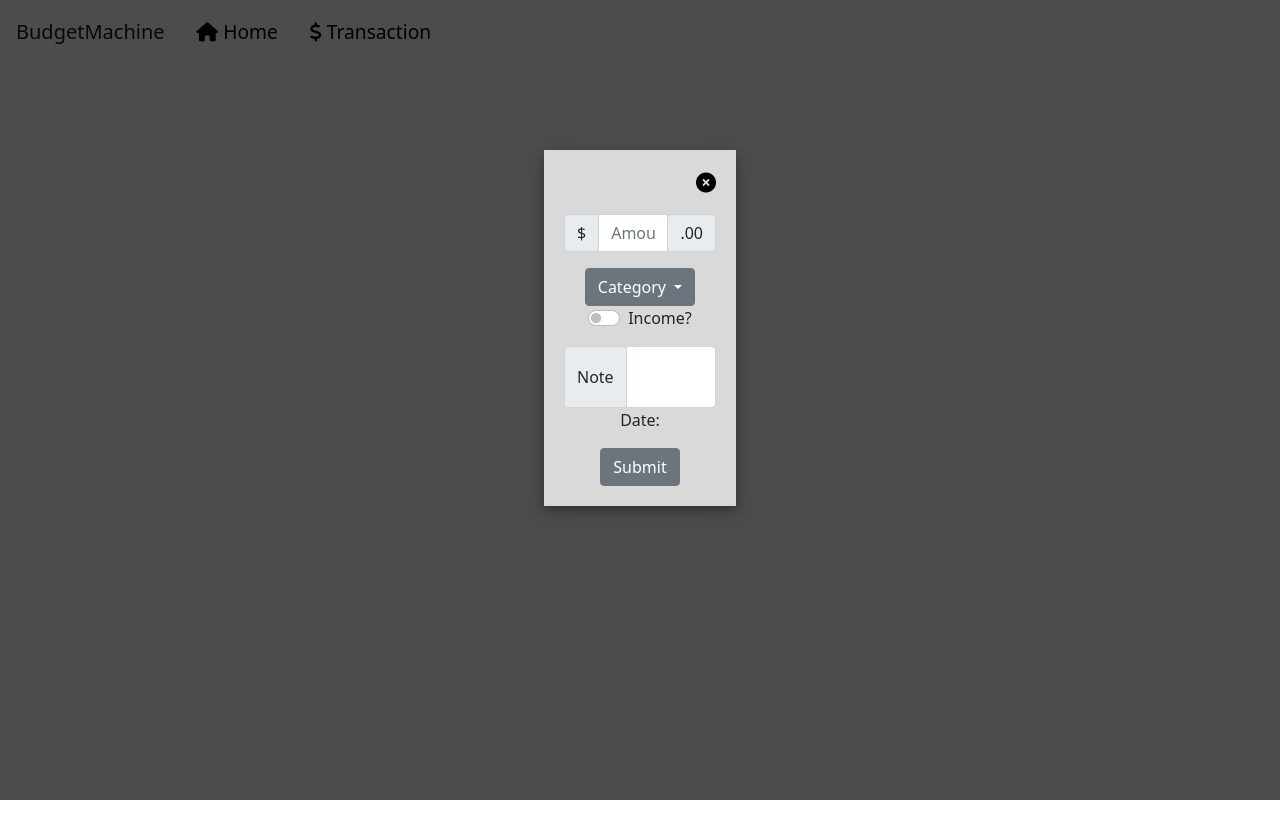
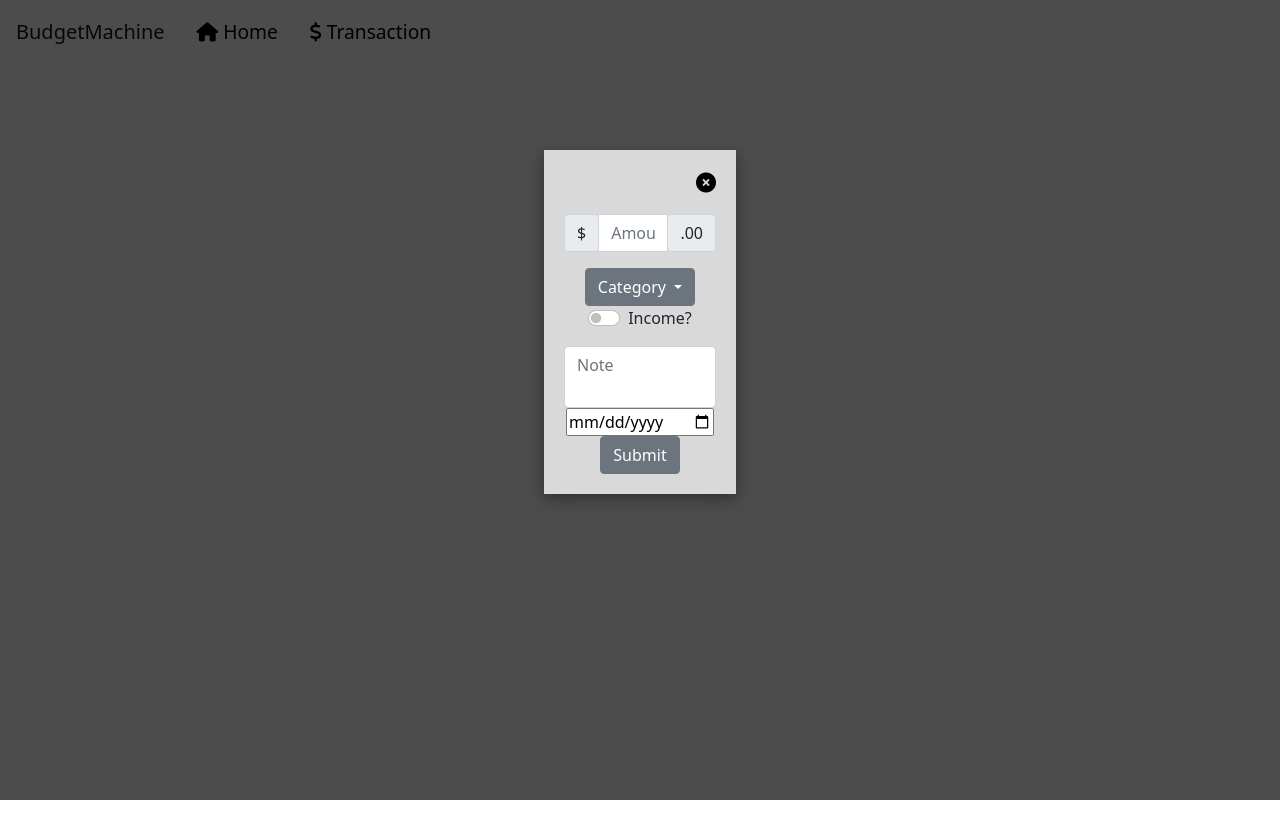
Before and after one commit to joeyagreco/BudgetMachine, a Flask app: page / in a window 1280 px wide. Shown: the top 840 px of the page. Run offline with Flask 2, Linux system fonts and the light colour scheme; some libraries are stand-ins or nearby versions.

Commit message:
cleanup on transaction popup

```diff
--- a/server/static/css/base.css
+++ b/server/static/css/base.css
@@ -147,6 +147,6 @@ button {
     height: 100%;
 }
 
-#submit-button {
-
+#date-section {
+    display: flex;
 }
--- a/server/templates/base.html
+++ b/server/templates/base.html
@@ -97,13 +97,12 @@
               </div>
 
               <div class="input-group" id="note-input">
-                <div class="input-group-prepend">
-                  <span class="input-group-text" id="note-label">Note</span>
-                </div>
-                <textarea class="form-control" id="note" aria-label="With textarea"></textarea>
+                <textarea class="form-control" id="note" aria-label="With textarea" placeholder="Note"></textarea>
               </div>
 
-              <p>Date:</p>
+              <div id="date-section">
+                <input type="date">
+              </div>
 
               <button class="btn btn-secondary" id="submit-button" type="button" onclick="onTransactionSubmitClick()">Submit</button>
 
```
